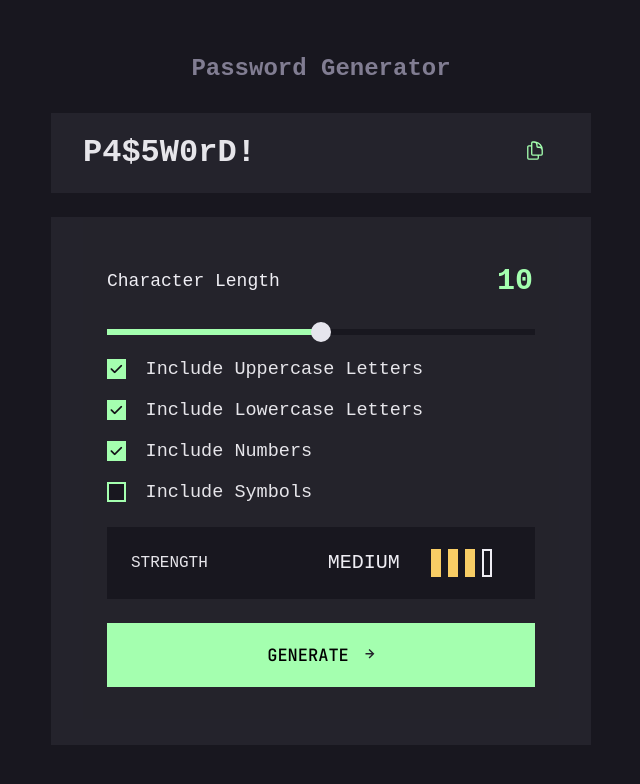
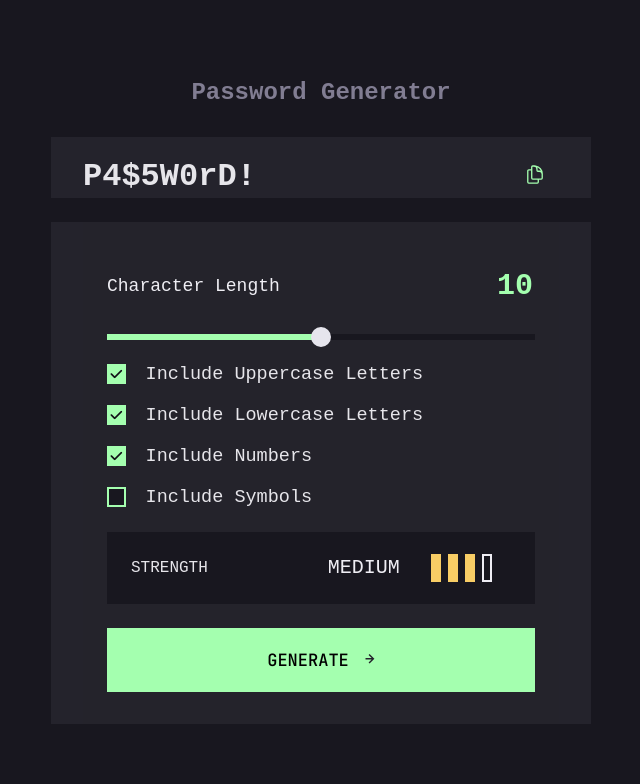
Before and after one commit to Sye-5pace/Password-generator, an Angular app: page / in a window 1280 px wide. Shown: the top 784 px of the page, without its empty margins (319-959 px from the left). Built offline with nearby package versions, Linux system fonts and the light colour scheme.

Commit message:
style: update ui

```diff
--- a/src/app/app.component.scss
+++ b/src/app/app.component.scss
@@ -20,7 +20,7 @@ body{
 
   #container{
     width: 33.75rem;
-    height: 39.5rem;
+    height: 36.5rem;
     display: flex;
     flex-direction: column;
     gap: 1.5rem;
```
